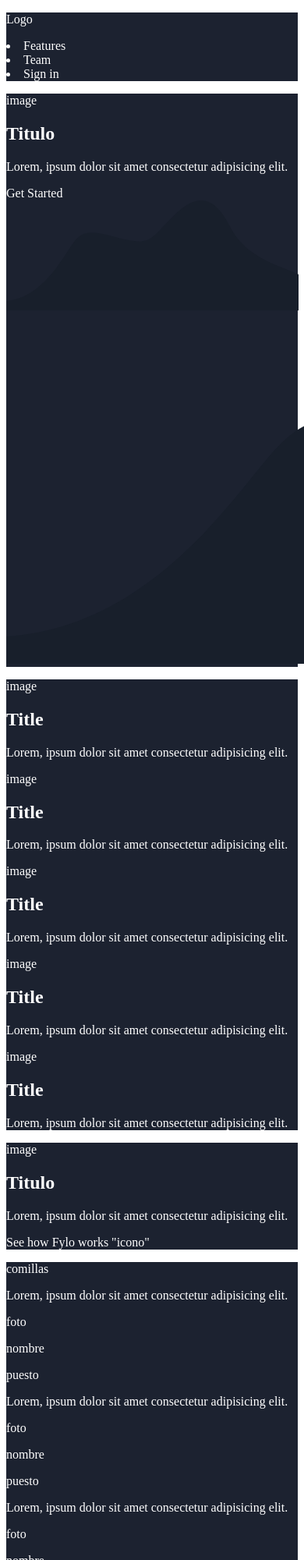
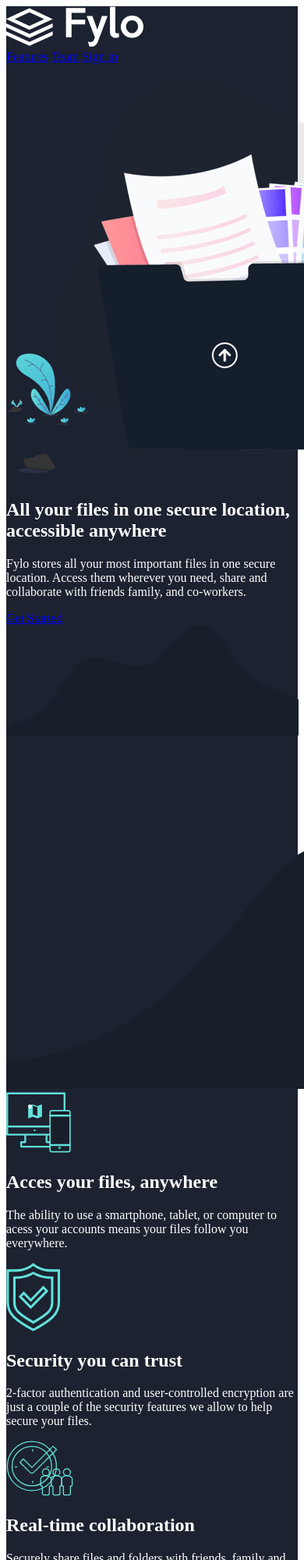
Before and after one commit to evcorona/desafio-VXMoo, a plain HTML site: page index.html in a window 390 px wide. Shown: the top 2000 px of the page at 78% size. Drawn offline with Linux system fonts and the light colour scheme.

Commit message:
Html version 2

```diff
--- a/index.html
+++ b/index.html
@@ -6,104 +6,122 @@
     <meta name="viewport" content="width=device-width, initial-scale=1.0">
     <title>Fylo</title>
     <link rel="stylesheet" href="css/style.css">
+    <link rel="icon" type="image/png" sizes="32x32" href="./images/favicon-32x32.png">
+    <link href='https://fonts.googleapis.com/css?family=Raleway:300,400,700' rel='stylesheet'>
+    <link href='https://fonts.googleapis.com/css?family=Open+Sans:300,400,700' rel='stylesheet'>
+    <link rel="stylesheet" href="https://cdnjs.cloudflare.com/ajax/libs/font-awesome/5.15.1/css/all.min.css"
+  integrity="sha512-+4zCK9k+qNFUR5X+cKL9EIR+ZOhtIloNl9GIKS57V1MyNsYpYcUrUeQc9vNfzsWfV28IaLL3i96P9sdNyeRssA=="
+  crossorigin="anonymous"/>
 </head>
-
 <body>
     <header>
-        <div>
-            <p>Logo</p>
+        <div id="fylo-logo">
+            <img src="images/logo.svg" alt="fylo-logo">
         </div>
         <nav>
-            <li>Features</li>
-            <li>Team</li>
-            <li>Sign in</li>
+            <a href="#">Features</a>
+            <a href="#"> Team</a>
+            <a href="#">Sign in</a>
         </nav>
     </header>
     <main>
         <section class="inicio">
-            <p>image</p>
+            <div id="intro">
+                <img src="images/illustration-intro.png" alt="fylo-logo">
             <div>
-                <h1>Titulo</h1>
-                <p>Lorem, ipsum dolor sit amet consectetur adipisicing elit.</p>
-                <a>Get Started</a>
+                <h1>All your files in one secure location, accessible anywhere</h1>
+                <p>Fylo stores all your most important files in one secure location. Access
+                    them wherever you need, share and collaborate with friends family, and co-workers.</p>
+                <a href="#" class="started-link">Get Started</a>
             </div>
             <div>
                 <div id="bg-curvy-mobile">
-                    <img src="images/bg-curvy-mobile.svg" atl="fylo-logo" />
+                    <img src="images/bg-curvy-mobile.svg" alt="fylo-logo" />
                 </div>
 
                 <div id="bg-curvy-desktop">
-                    <img src="images/bg-curvy-desktop.svg" atl="fylo-logo" />
+                    <img src="images/bg-curvy-desktop.svg" alt="fylo-logo" />
                 </div>
             </div>
         </section>
-        <section class="central 2">
+        <section class="central dos">
             <article>
-                <p>image</p>
-                <h2>Title</h2>
-                <p>Lorem, ipsum dolor sit amet consectetur adipisicing elit.</p>
+                <img src="images/icon-access-anywhere.svg" alt="fylo-logo">
+                <h2>Acces your files, anywhere</h2>
+                <p>The ability to use a smartphone, tablet, or computer to acess your accounts means your files follow you everywhere.</p>
             </article>
             <article>
-                <p>image</p>
-                <h2>Title</h2>
-                <p>Lorem, ipsum dolor sit amet consectetur adipisicing elit.</p>
+                <img src="images/icon-security.svg" alt="fylo-logo">
+                <h2>Security you can trust</h2>
+                <p>2-factor authentication and user-controlled encryption are just a couple of the security
+                    features we allow to help secure your files.</p>
             </article>
             <article>
-                <p>image</p>
-                <h2>Title</h2>
-                <p>Lorem, ipsum dolor sit amet consectetur adipisicing elit.</p>
+                <img src="images/icon-collaboration.svg" alt="fylo-collaboration">
+                <h2>Real-time collaboration</h2>
+                <p>Securely share files and folders with friends, family and colleagues for live collaboration.
+                    No email attachments required.</p>
             </article>
             <article>
-                <p>image</p>
-                <h2>Title</h2>
-                <p>Lorem, ipsum dolor sit amet consectetur adipisicing elit.</p>
-            </article>
-            <article>
-                <p>image</p>
-                <h2>Title</h2>
-                <p>Lorem, ipsum dolor sit amet consectetur adipisicing elit.</p>
+                <img src="images/icon-any-file.svg" alt="fylo-anyfile">
+                <h2>Store any type of file</h2>
+                <p>Whether you're sharing holidays photos or work documents, Fylo has you covered allowing for all
+                    file types to be securely stored and shared.</p>
             </article>
         </section>
-        <section class="central 3">
-            <div>
-                <p>image</p>
+        <section class="central tres">
+            <div class="container" id="productive-container">
+                <img src="images/illustration-stay-productive.png" alt="illustration-stay-productive">
             </div>
             <div>
-                <h1>Titulo</h1>
-                <p>Lorem, ipsum dolor sit amet consectetur adipisicing elit.</p>
-                <label>See how Fylo works "icono"</label>
+                <h1>Stay productive, wherever you are</h1>
+                <p>Never let location be an issue when accessing your files. Fylo has you covered for
+                    all of your file storage needs.</p>
+                <p>Securely share files and folders with friends, family and colleagues for live collaboration.
+                    No email attachments required.</p>
+                <label>See how Fylo works
+                    <div id="arrow">
+                        <img src="images/icon-arrow.svg" alt="arrow">
+                    </div>
+                </label>
             </div>
         </section>
-        <section class="central 4">
-            <p>comillas</p>
+        <section class="central cuatro">
+            <div id="comillas">
+                <img src="images/bg-quotes.png" alt="comillas">
             <div>
                 <article>
-                    <p>Lorem, ipsum dolor sit amet consectetur adipisicing elit.</p>
+                    <p>Fylo has improved our team productivity by an order of magnitude. Since making
+						the switch our team has become a well-oiled collaboration machine.</p>
                     <div>
-                        <p>foto</p>
+                        <img src="images/profile-1.jpg" alt="id">
                         <div>
-                            <p>nombre</p>
-                            <p>puesto</p>
+                            <p>Satish Patel</p>
+                            <p>Founder & CEO, Huddle</p>
                         </div>
                     </div>
                 </article>
                 <article>
-                    <p>Lorem, ipsum dolor sit amet consectetur adipisicing elit.</p>
+                    <p>Fylo has improved our team productivity by an order of magnitude. Since making
+						the switch our team has become a well-oiled collaboration machine.</p>
                     <div>
-                        <p>foto</p>
+                       <img src="images/profile-2.jpg" alt="id">
                         <div>
-                            <p>nombre</p>
-                            <p>puesto</p>
+                            <p>Bruce Mckenzie</p>
+                            <p>Founder & CEO, Huddle</p>
                         </div>
                     </div>
                 </article>
                 <article>
-                    <p>Lorem, ipsum dolor sit amet consectetur adipisicing elit.</p>
+                    <p>Fylo has improved our team productivity by an order of magnitude. Since making
+						the switch our team has become a well-oiled collaboration machine.</p>
                     <div>
-                        <p>foto</p>
+                        <img src="images/profile-3.jpg" alt="id">
                         <div>
-                            <p>nombre</p>
-                            <p>puesto</p>
+                            <p>Fylo has improved our team productivity by an order of magnitude. Since making
+                                the switch our team has become a well-oiled collaboration machin</p>
+                            <p>Iva Boyd</p>
+                            <p>Founder & CEO, Huddle</p>
                         </div>
                     </div>
                 </article>
@@ -111,41 +129,45 @@
         </section>
     </main>
     <div class="central newsletter">
-        <h1>Titulo</h1>
-        <p>Lorem, ipsum dolor sit amet consectetur adipisicing elit.</p>
+        <h1>Get early access today
+        </h1>
+        <p>It only takes a minute to sign up and our free starter tier is extremely generous.
+            If you have any questions, our support team would be happy to help you.
+        </p>
             <form>
                 <input type="text" placeholder="mail@example.com">
                 <input type="button" value="Get Started For Free">
             </form>
         </div>
         <footer>
-        <p>logo</p>
+            <img src="images/logo.svg" alt="logo">>
             <div>
                 <div>
-                <p>pinmap</p>
-                <p>Lorem, ipsum dolor sit amet consectetur adipisicing elit.</p>
+                    <img src="images/icon-location.svg" alt="location">
+                    <p>Lorem ipsum dolor sit amet, consectetur adipiscing elit, sed do eiusmod
+						tempor incididunt ut labore et dolore magna aliqua</p>
                 </div>
                 <div>
-                <p>fon</p>
+                  <img src="images/icon-phone.svg" alt="location">
                     <p>+1-543-123-4567</p>
-                <p>mail</p>
+                  <img src="images/icon-email.svg" alt="email">
                     <p>example@fylo.com</p>
                 </div>
                 <div>
-                <a>About Us</a>
-                <a>Jobs</a>
-                <a>Press</a>
-                <a>Blog</a>
+                    <a href="#">About Us</a>
+					<a href="#">Jobs</a>
+					<a href="#">Press</a>
+					<a href="#">Blog</a>
                 </div>
                 <div>
-                <a>Contact Us</a>
-                <a>Terms</a>
-                <a>Privacy</a>
+                    <a href="#">Contact Us</a>
+					<a href="#">Terms</a>
+					<a href="#">Privacy</a>
                 </div>
                 <div>
-                <p>facebook</p>
-                <p>twitter</p>
-                <p>instagram</p>
+                    <a id="facebook-link"><i class="fab fa-facebook-f"></i></a>
+					<a id="twitter-link"><i class="fab fa-twitter"></i></a>
+					<a id="instagram-link"><i class="fab fa-instagram"></i></a>
                 </div>
             </div>
         </footer>
```
Lines whose indentation alone changed are shown as unchanged.
